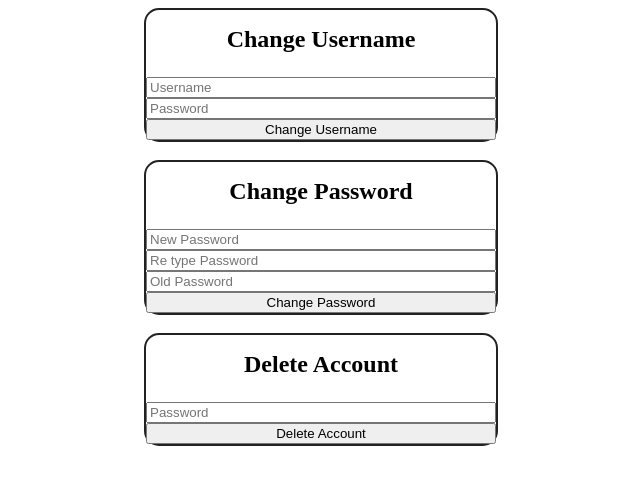
After one commit to 1Brenny1/ScuffedBin, a PHP site: page /account.html in a window 1280 px wide. The commit adds this page. Shown: the top 485 px of the page, without its empty margins (319-959 px from the left). Run offline with PHP 8.4, Linux system fonts and the light colour scheme.

Commit message:
Account Stuff

```diff
--- /dev/null
+++ b/account.html
@@ -0,0 +1,77 @@
+<script>
+    if (getCookie("Account") == "") {
+        location.href = "../"
+    }
+</script>
+
+<style>
+    form {
+      width: 100%;
+      max-width: 350px;
+      margin: auto;
+      border-radius: 15px;
+      border: solid 2px #222222;
+    }
+    form input {
+      width: 100%;
+    }
+    form h1 {
+      width: 100%;
+      text-align: center;
+      margin-bottom: 1em;
+      font-size: 1.5em;
+    }
+
+    .Alert {
+      background-color:#ff5555;
+      width: 100%;
+      height: 25px;
+      margin-bottom: 0.5em;
+      border-radius: 5px;
+    }
+    .Alert p {
+      width: 100%;
+      text-align: center;
+    }
+    .AlertContainer {
+      width: 100%;
+    }
+</style>
+
+<form method="POST">
+    <h1>Change Username</h1>
+    <input id="Username" name="Username" type="text" placeholder="Username" required>
+    <input name="Password" type="password" placeholder="Password" required>
+    <span class="AlertContainer" id="ChangeUsername"></span>
+    <input type="submit" name="Type" value="Change Username">
+    <script>
+        document.getElementById("Username").value = getCookie("Username")
+    </script>
+</form>
+<br>
+<form method="POST">
+    <h1>Change Password</h1>
+    <input name="NPassword" type="password" placeholder="New Password" required>
+    <input name="RPassword" type="password" placeholder="Re type Password" required>
+    <input name="Password" type="password" placeholder="Old Password" required>
+    <span class="AlertContainer" id="ChangePassword"></span>
+    <input type="submit" name="Type" value="Change Password">
+</form>
+<br>
+<form method="POST">
+    <h1>Delete Account</h1>
+    <input name="Password" type="password" placeholder="Password" required>
+    <span class="AlertContainer" id="Delete"></span>
+    <input type="submit" name="Type" value="Delete Account">
+</form>
+
+
+<script defer>
+    var LoginAlert = getCookie("Alert")
+    if (LoginAlert != "") {
+      var Txt = decodeURI(LoginAlert)
+      var Content = Txt.split("|")[1]
+      document.getElementById(Txt.split("|")[0])[0].innerHTML += `<div class="Alert"><p>` + Content + `</p></div>`
+      setCookie("Alert", "", 0)
+    }
+  </script>
```
Also changed, not shown: index.php (+8 -2 lines).
